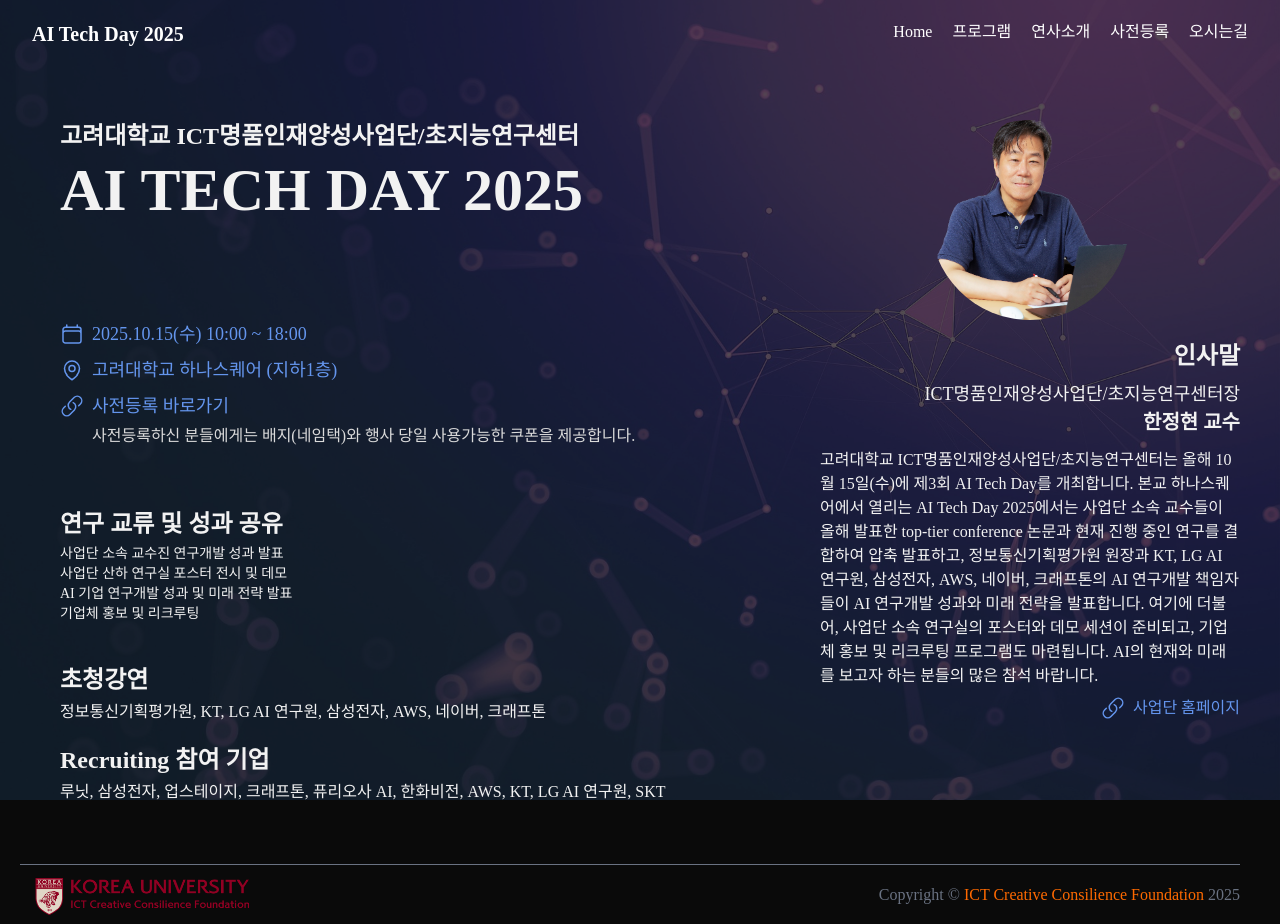
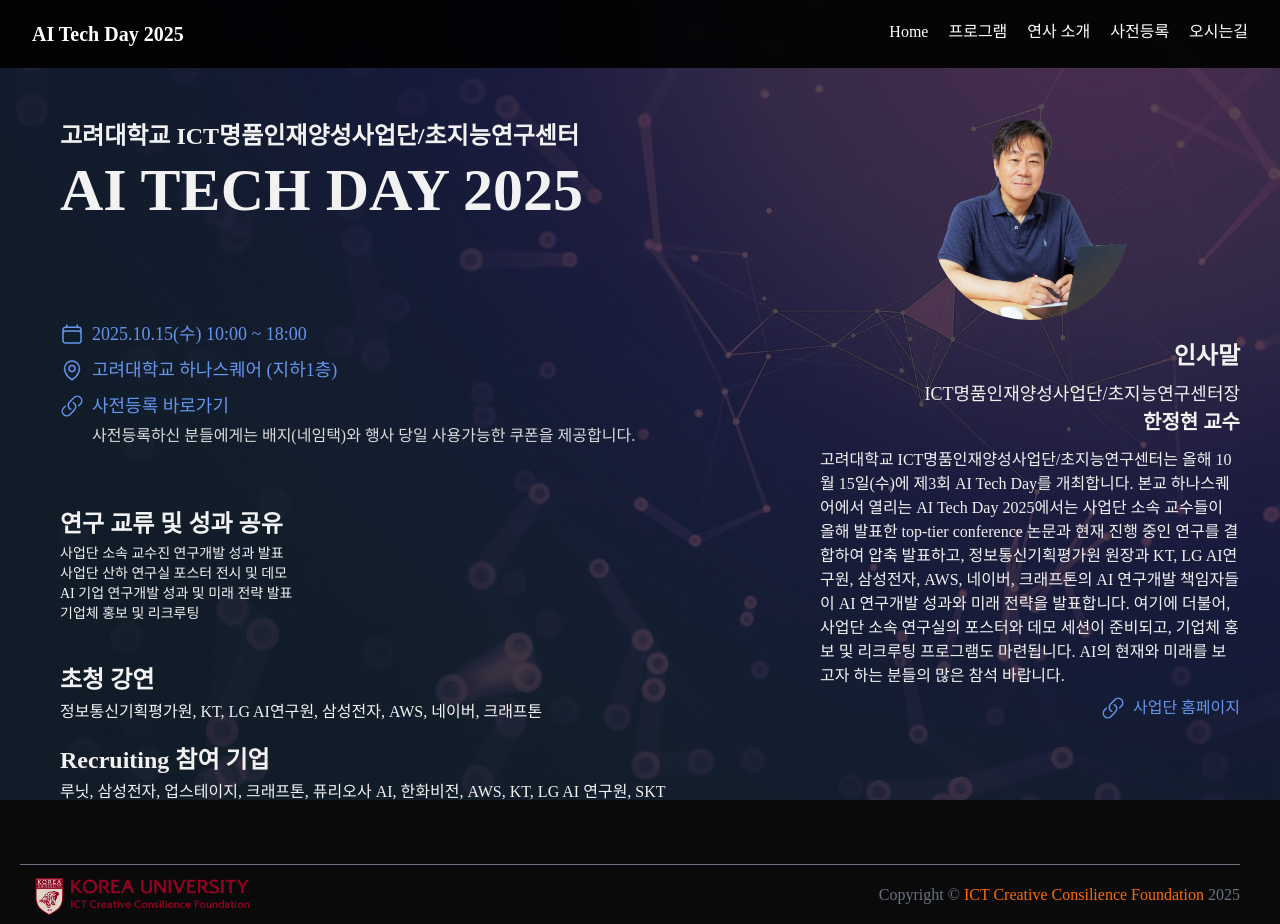
Before and after one commit to jiunkong/ku-ai-techday-2025, a Next.js app: page / in a window 1280 px wide. Built offline with nearby package versions, Linux system fonts and the light colour scheme; a web font is replaced by a local one.

Commit message:
fix: edit header

```diff
--- a/src/app/page.tsx
+++ b/src/app/page.tsx
@@ -47,8 +47,8 @@
                     </ul>
                 </div>
                 <div>
-                    <h3 className="font-bold text-2xl mt-10">초청강연</h3>
-                    <p className="mt-1">정보통신기획평가원, KT, LG AI 연구원, 삼성전자, AWS, 네이버, 크래프톤</p>
+                    <h3 className="font-bold text-2xl mt-10">초청 강연</h3>
+                    <p className="mt-1">정보통신기획평가원, KT, LG AI연구원, 삼성전자, AWS, 네이버, 크래프톤</p>
                     <h3 className="font-bold text-2xl mt-5">Recruiting 참여 기업</h3>
                     <p className="mt-1">루닛, 삼성전자, 업스테이지, 크래프톤, 퓨리오사 AI, 한화비전, AWS, KT, LG AI 연구원, SKT</p>
                 </div>
@@ -64,7 +64,7 @@
                     <p className="mt-3 w-full lg:w-105">
                         고려대학교 ICT명품인재양성사업단/초지능연구센터는 올해 10월 15일(수)에 제3회 AI Tech Day를 개최합니다.
                         본교 하나스퀘어에서 열리는 AI Tech Day 2025에서는 사업단 소속 교수들이 올해 발표한 top-tier conference 논문과
-                        현재 진행 중인 연구를 결합하여 압축 발표하고, 정보통신기획평가원 원장과 KT, LG AI 연구원, 삼성전자, AWS, 네이버, 크래프톤의
+                        현재 진행 중인 연구를 결합하여 압축 발표하고, 정보통신기획평가원 원장과 KT, LG AI연구원, 삼성전자, AWS, 네이버, 크래프톤의
                         AI 연구개발 책임자들이 AI 연구개발 성과와 미래 전략을 발표합니다.
                         여기에 더불어, 사업단 소속 연구실의 포스터와 데모 세션이 준비되고, 기업체 홍보 및 리크루팅 프로그램도 마련됩니다.
                         AI의 현재와 미래를 보고자 하는 분들의 많은 참석 바랍니다.
--- a/src/app/program/page.tsx
+++ b/src/app/program/page.tsx
@@ -47,7 +47,7 @@
 
                     <Row start="11:00" end="11:10" program="Break" center/>
 
-                    <Row start="11:10" end="11:40" program="From Data to Agents: Scaling the GenAI Ecosystem" organizer="이문태 Superintelligence Lab장 상무" note="LG AI 연구원"/>
+                    <Row start="11:10" end="11:40" program="From Data to Agents: Scaling the GenAI Ecosystem" organizer="이문태 Superintelligence Lab장 상무" note="LG AI연구원"/>
                     <Row start="11:40" end="12:00" program="From Equations to Insights: AI-Driven Scientific Discovery" organizer="박성우 교수" note="고려대 컴퓨터학과"/>
 
                     <Row start="12:00" end="13:30" program="점심" center/>
--- a/src/app/speaker/page.tsx
+++ b/src/app/speaker/page.tsx
@@ -143,10 +143,10 @@
 이번 발표에서는 기술적 차별성과 더불어, 미래 인재가 주도할 수 있는 한국적 AI 혁신의 방향을 제시합니다.`
                 }} priority/>
 
-                <SpeakerItem image="/speaker/4.jpg" name="이문태" desc="LG AI 연구원" academy={[
-                    "2012 ~ 2018 코넬 박사",
-                    "2009 ~ 2012 스탠포드 석사",
-                    "2001 ~ 2006 서강대학교 학사"
+                <SpeakerItem image="/speaker/4.jpg" name="이문태" desc="LG AI연구원" academy={[
+                    "2012 ~ 2018 코넬대학교 컴퓨터공학 박사",
+                    "2009 ~ 2012 스탠포드대학교 컴퓨터공학 석사",
+                    "2001 ~ 2006 서강대학교 컴퓨터공학, 수학, 심리학 학사"
                 ]} career={[
                     "2025 ~ 현재 Superintelligence Lab장 상무, LG AI Research",
                     "2023 ~ 2024 Senior Director, LG AI Research",
@@ -155,9 +155,9 @@
                     "2018 ~ 현재 Assistant Professor, University of Illinois Chicago"
                 ]} speech={{
                     name: "From Data to Agents: Scaling the GenAI Ecosystem",
-                    content: `파인튜닝이 반드시 필요한 도메인과 태스크들
-학습 데이터를 어떻게 자동생성하고 품질의 자동검수를 진행할지
-생성된 데이터로 어떤 에이전트들을 자동으로 학습하고 AI Transformation을 가속화 할지`
+                    content: `파인튜닝이 반드시 필요한 도메인과 태스크 식별
+학습 데이터의 자동 생성 및 품질 자동 검수
+데이터 생성에서 에이전트 학습까지, AI Transformation의 가속화`
                 }}/>
 
                 <SpeakerItem image="/speaker/7.png" name="홍진배" desc="정보통신기획평가원" academy={[
@@ -183,7 +183,7 @@
                     "2018 삼성전자 SAIT Computer Vision Lab장 상무",
                     "2015 삼성전자 SAIT SW Solution Lab 상무",
                     "1999 삼성전자 SAIT (옛 종합기술원) 입사"
-                ]} academy={["1999 KAIST 전기및전자공학과 박사 "]} speech={{
+                ]} academy={["1987 ~ 1999  KAIST 전기및전자공학과 학/석/박사"]} speech={{
                     name: "반도체 개발 및 제조를 위한 AI",
                     content: `인공지능이 기획, 설계, 제조, 검사, 패키징 등 반도체 산업의 전 과정에 걸쳐 어떻게 융합되고 있는지 살펴봅니다.
 이러한 융합을 통해 수율 제고, 품질 향상, 시간 단축 등 실제적인 생산 효율성 증대가 가능함을 설명합니다.
@@ -223,7 +223,9 @@
                 }}/>
 
                 <SpeakerItem image="/speaker/3.png" name="성준식" desc="크래프톤" academy={[
-                    "2012 서울대학교 전기컴퓨터공학부 박사"
+                    "2012 서울대학교 전기컴퓨터공학부 박사",
+                    "2008 서울대학교 전기컴퓨터공학부 석사",
+                    "2006 서울대학교 전기컴퓨터공학부 학사"
                 ]}
                 career={[
                     "2025 크래프톤 AI Interactive Agent 실장, AI 제작혁신 실장(겸), AI 서비스 실장(겸)",
--- a/src/components/Header.tsx
+++ b/src/components/Header.tsx
@@ -15,14 +15,14 @@
 
     return (
         <div className="fixed top-0 w-screen h-fit z-50">
-            <div className={`flex justify-between w-screen px-6 lg:px-8 py-5 relative z-50 ${pathname === '/' ? 'text-white' : "text-black bg-(--foreground) shadow-lg"}`}>
+            <div className={`flex justify-between w-screen px-6 lg:px-8 py-5 relative z-50 ${pathname === '/' ? 'text-white bg-black/90' : "text-black bg-(--foreground) shadow-lg"}`}>
                 <div className="font-bold text-xl">
                     <LinkText link="/" white>AI Tech Day 2025</LinkText>
                 </div>
                 <div className="hidden lg:flex gap-5">
                     <LinkText link="/" white>Home</LinkText>
                     <LinkText link="/program" white>프로그램</LinkText>
-                    <LinkText link="/speaker" white>연사소개</LinkText>
+                    <LinkText link="/speaker" white>연사 소개</LinkText>
                     <LinkText link="https://docs.google.com/forms/d/1NYJZySgrFojTQgK7ud3m5jnqGBF0Gyg3_Ki0wWrQKiA" blank white>사전등록</LinkText>
                     <LinkText link="/location" white>오시는길</LinkText>
                 </div>
@@ -46,7 +46,7 @@
                         <div className="text-center mt-15 flex flex-col gap-5 text-xl font-bold items-start px-5">
                             <LinkText link="/" white onClick={handleClick}>Home</LinkText>
                             <LinkText link="/program" white onClick={handleClick}>프로그램</LinkText>
-                            <LinkText link="/speaker" white onClick={handleClick}>연사소개</LinkText>
+                            <LinkText link="/speaker" white onClick={handleClick}>연사 소개</LinkText>
                             <LinkText link="https://docs.google.com/forms/d/1NYJZySgrFojTQgK7ud3m5jnqGBF0Gyg3_Ki0wWrQKiA" white blank onClick={handleClick}>사전등록</LinkText>
                             <LinkText link="/location" white onClick={handleClick}>오시는길</LinkText>
                         </div>
--- a/src/components/LinkText.tsx
+++ b/src/components/LinkText.tsx
@@ -6,7 +6,7 @@
 
 export const LinkText = (props: PropsWithChildren<{ link: string, className?: string, white?: boolean, blank?: boolean, onClick?: () => void }>) => {
     return (
-        <motion.div className={`${ props.white ? "" : "text-(--link)"} ${props.className}`} onClick={props.onClick}
+        <motion.div className={`w-fit ${ props.white ? "" : "text-(--link)"} ${props.className}`} onClick={props.onClick}
             whileHover={{ scale: 1.1 }}
             transition={{ duration: 0.2 }}>
             <Link href={props.link} target={props.blank ? "_blank" : "_self"}>{props.children}</Link>
```
